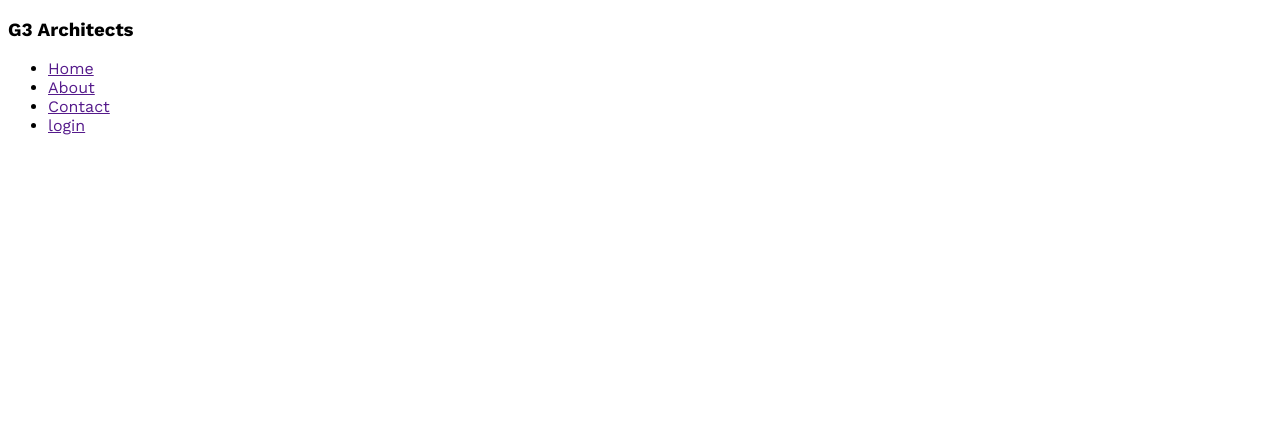
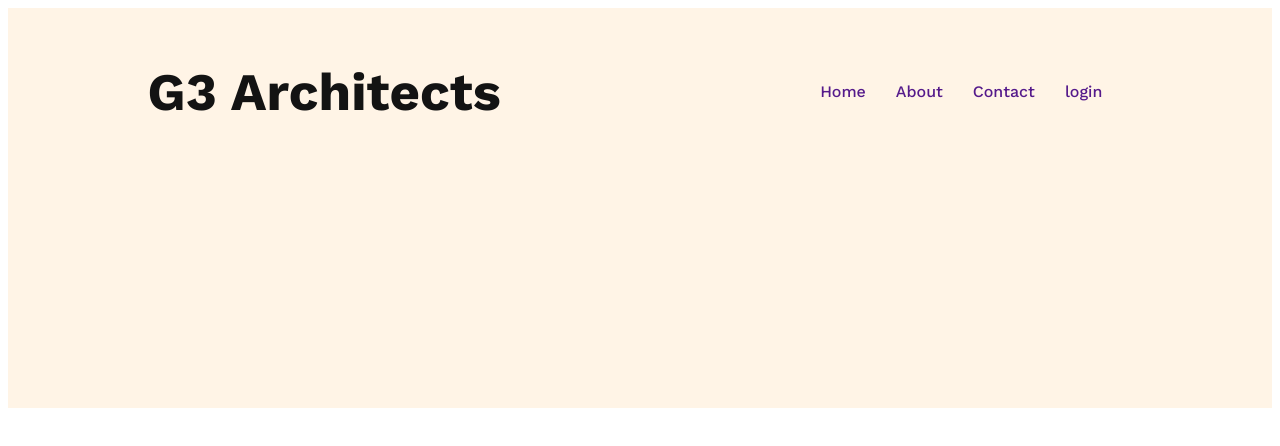
Before and after one commit to Mahfujur-Rahman6793/g3-architects, a plain HTML site: page index.html in a window 1280 px wide. Drawn offline with nearby package versions, Linux system fonts and the light colour scheme.

Commit message:
navigation ok

```diff
--- a/style/main.css
+++ b/style/main.css
@@ -3,3 +3,36 @@
     font-family: 'Lato', sans-serif;
     font-family: 'Work Sans', sans-serif;
 }
+/* start style for header */
+header{
+    background: rgba(255, 144, 14, 0.10);
+    height: 50vh;
+}
+nav{
+    display: flex;
+    justify-content: space-around;
+    align-items: center;
+
+}
+.header-title{
+    color: #131313;
+    text-align: center;
+    font-size: 45px;
+    font-weight: 700;
+}
+.menu >ul{
+    display: flex;
+    justify-content: center;
+    align-items: center;
+}
+
+.menu li{
+    list-style: none;
+    margin-right: 30px;
+    font-weight: 500;
+    color: #424242;
+    font-size: 1rem;
+}
+.menu li a{
+    text-decoration: none;
+}
```
Also changed, not shown: index.html (+0 -1 lines).
